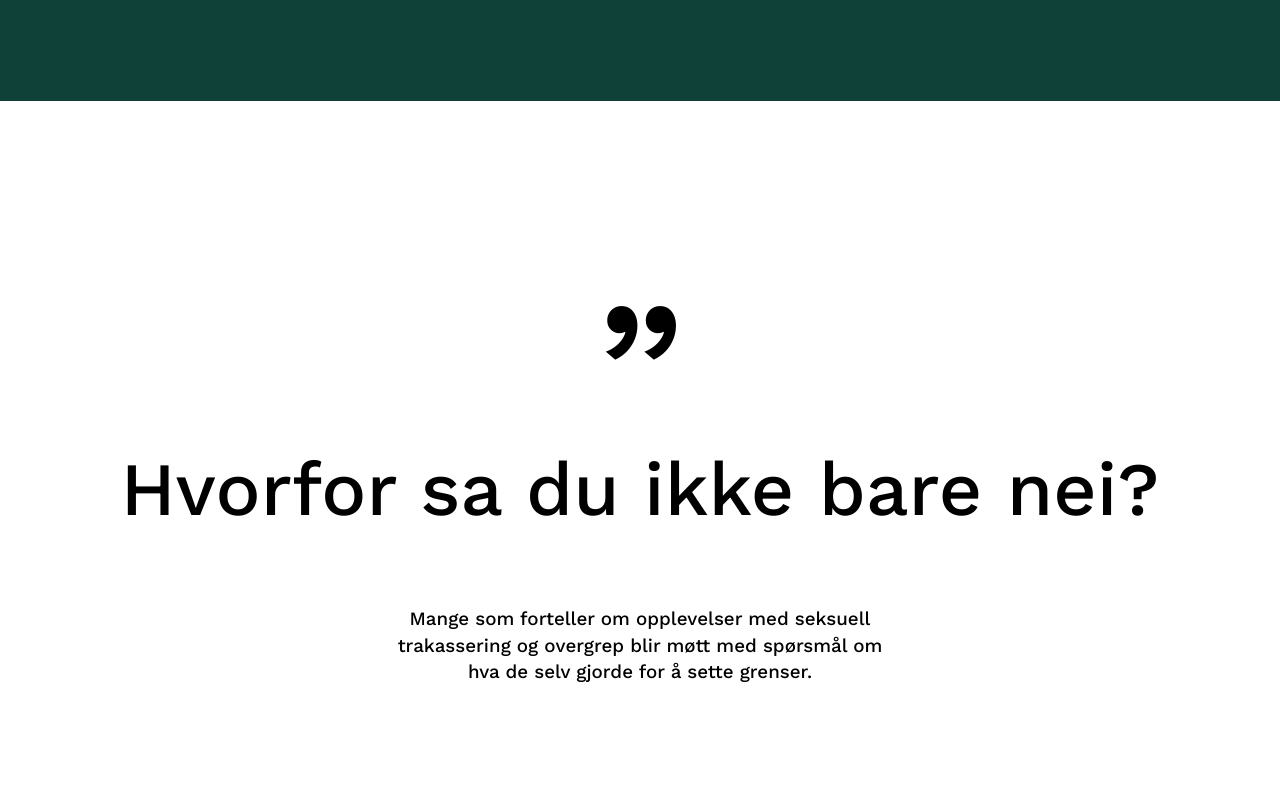
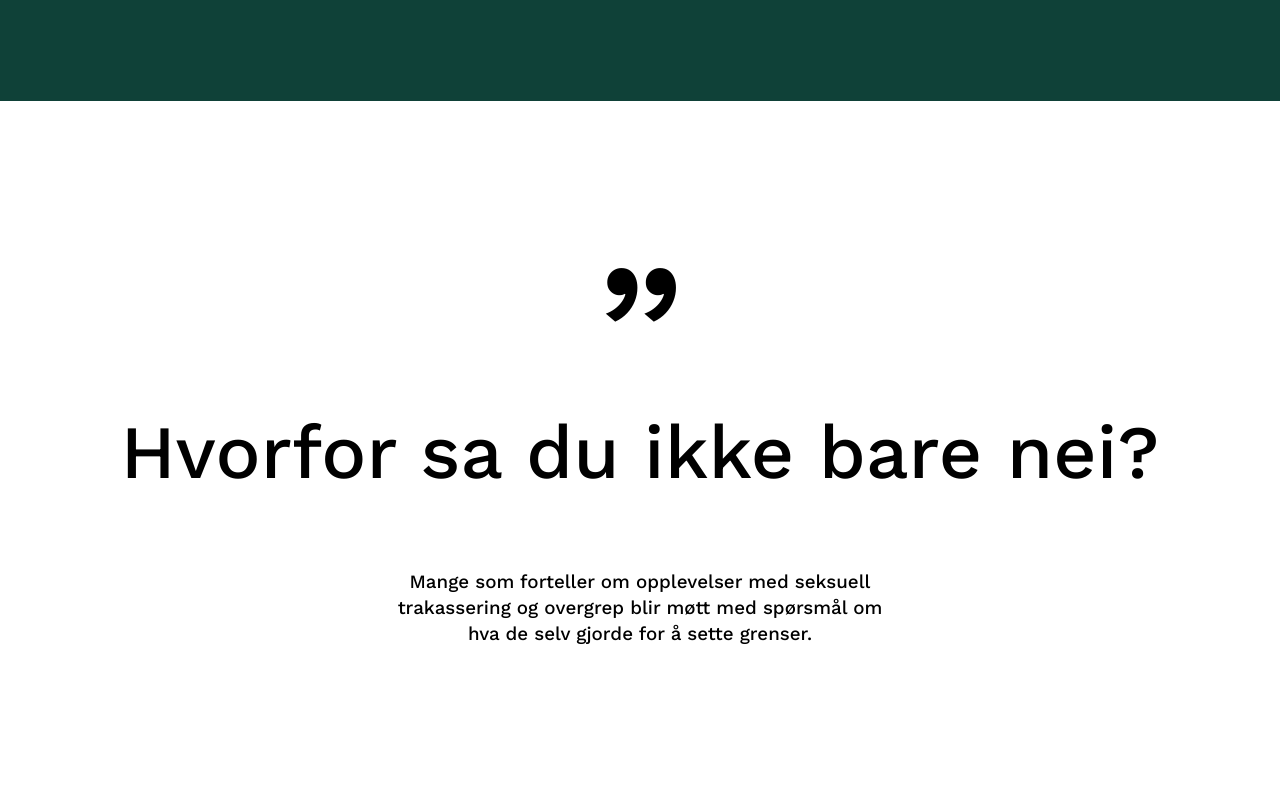
Before and after one commit to jakobsenfrukt/balansequiz, a Gatsby site: page / in a window 1280 px wide. Shown: the part 4699-5497 px from the top of the page. Built offline with nearby package versions, Linux system fonts and the light colour scheme; Gatsby itself is replaced by a stand-in of ours.

Commit message:
move quote marks

```diff
--- a/src/components/layout.css
+++ b/src/components/layout.css
@@ -136,6 +136,7 @@ blockquote:before {
   display: block;
   font-size: 10rem;
   line-height: .8;
+  margin-top: -4rem;
 }
 
 .site-header, .site-footer {
```
